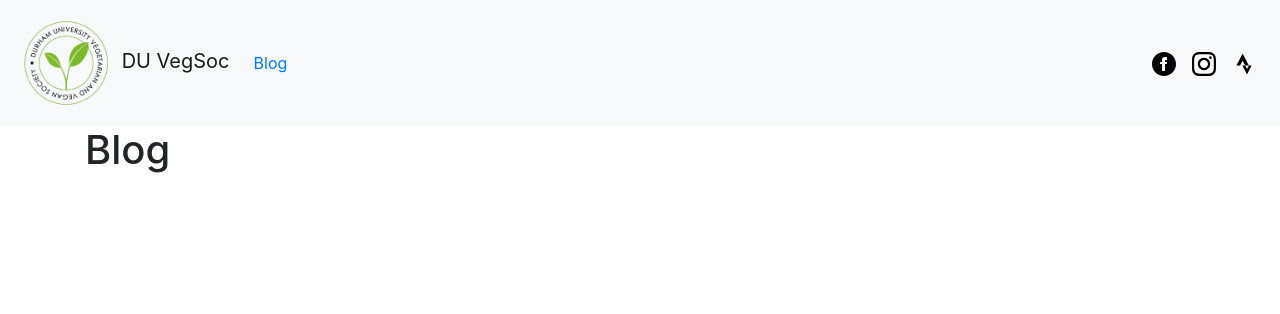
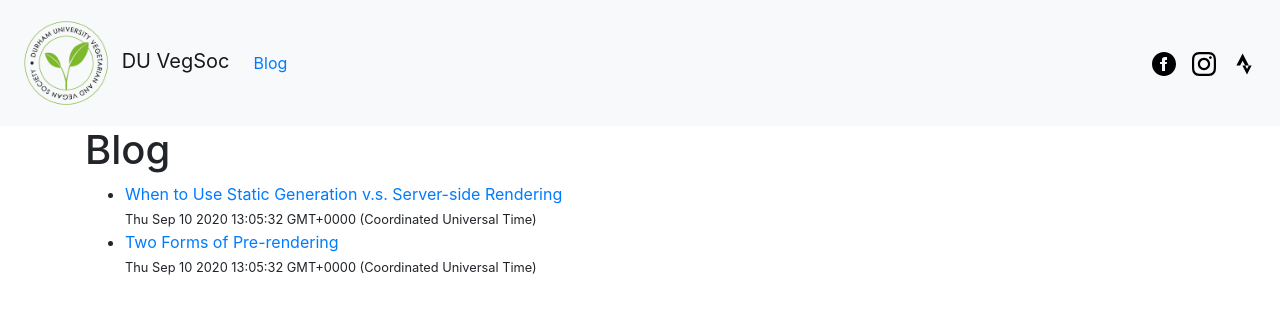
Before and after one commit to Ryan-16/duvegsoc_website, a Next.js app: page /blog in a window 1280 px wide. Shown: the top 314 px of the page. Built offline with nearby package versions, Linux system fonts and the light colour scheme.

Commit message:
Basic blog working with examples

```diff
--- /dev/null
+++ b/components/date.js
@@ -0,0 +1,6 @@
+import { parseISO, format } from 'date-fns'
+
+export default function Date({ dateString }) {
+  const date = parseISO(dateString)
+  return <time dateTime={dateString}>{format(date, 'LLLL d, yyyy')}</time>
+}
--- /dev/null
+++ b/lib/posts.js
@@ -0,0 +1,83 @@
+import fs from 'fs'
+import path from 'path'
+import matter from 'gray-matter'
+import remark from 'remark'
+import html from 'remark-html'
+
+const postsDirectory = path.join(process.cwd(), 'posts')
+
+export function getSortedPostsData() {
+  // Get file names under /posts
+  const fileNames = fs.readdirSync(postsDirectory)
+  const allPostsData = fileNames.map(fileName => {
+    // Remove ".md" from file name to get id
+    const id = fileName.replace(/\.md$/, '')
+
+    // Read markdown file as string
+    const fullPath = path.join(postsDirectory, fileName)
+    const fileContents = fs.readFileSync(fullPath, 'utf8')
+
+    // Use gray-matter to parse the post metadata section
+    const matterResult = matter(fileContents)
+
+    // Combine the data with the id
+    return {
+      id,
+      ...matterResult.data
+    }
+  })
+  // Sort posts by date
+  return allPostsData.sort((a, b) => {
+    if (a.date < b.date) {
+      return 1
+    } else {
+      return -1
+    }
+  })
+}
+
+export function getAllPostIds() {
+  const fileNames = fs.readdirSync(postsDirectory)
+
+  // Returns an array that looks like this:
+  // [
+  //   {
+  //     params: {
+  //       id: 'ssg-ssr'
+  //     }
+  //   },
+  //   {
+  //     params: {
+  //       id: 'pre-rendering'
+  //     }
+  //   }
+  // ]
+  return fileNames.map(fileName => {
+    return {
+      params: {
+        id: fileName.replace(/\.md$/, '')
+      }
+    }
+  })
+}
+
+export async function getPostData(id) {
+  const fullPath = path.join(postsDirectory, `${id}.md`)
+  const fileContents = fs.readFileSync(fullPath, 'utf8')
+
+  // Use gray-matter to parse the post metadata section
+  const matterResult = matter(fileContents)
+
+  // Use remark to convert markdown into HTML string
+  const processedContent = await remark()
+    .use(html)
+    .process(matterResult.content)
+  const contentHtml = processedContent.toString()
+
+  // Combine the data with the id and contentHtml
+  return {
+    id,
+    contentHtml,
+    ...matterResult.data
+  }
+}
--- a/package.json
+++ b/package.json
@@ -9,9 +9,13 @@
   },
   "dependencies": {
     "bootstrap": "^4.5.2",
+    "date-fns": "^2.16.1",
+    "gray-matter": "^4.0.2",
     "next": "9.5.3",
     "react": "16.13.1",
     "react-bootstrap": "^1.3.0",
-    "react-dom": "16.13.1"
+    "react-dom": "16.13.1",
+    "remark": "^12.0.1",
+    "remark-html": "^12.0.0"
   }
 }
--- a/pages/blog.js
+++ b/pages/blog.js
@@ -1,14 +1,44 @@
 import Layout from '../components/layout.js'
-import { Card, Carousel, Container } from 'react-bootstrap'
+import { Container } from 'react-bootstrap'
+import Head from 'next/head'
+import { getSortedPostsData } from '../lib/posts'
+import Link from 'next/link'
 
-export default function Blog() {
+export default function Blog({ allPostsData }) {
   return (
     <div>
       <Layout>
+        <Head>
+          <title>DUVegSoc - Blog</title>
+        </Head>
         <Container>
           <h1>Blog</h1>
+          <section>
+          <ul>
+            {allPostsData.map(({ id, date, title }) => (
+            <li key={id}>
+              <Link href="/posts/[id]" as={`/posts/${id}`}>
+                <a>{title}</a>
+              </Link>
+              <br />
+              <small>
+                <Date dateString={date} />
+              </small>
+            </li>
+          ))}
+          </ul>
+        </section>
         </Container>
       </Layout>
     </div>
   )
 }
+
+export async function getStaticProps() {
+  const allPostsData = getSortedPostsData()
+  return {
+    props: {
+      allPostsData
+    }
+  }
+}
--- /dev/null
+++ b/posts/pre-rendering.md
@@ -0,0 +1,11 @@
+---
+title: 'Two Forms of Pre-rendering'
+date: '2020-01-01'
+---
+
+Next.js has two forms of pre-rendering: **Static Generation** and **Server-side Rendering**. The difference is in **when** it generates the HTML for a page.
+
+- **Static Generation** is the pre-rendering method that generates the HTML at **build time**. The pre-rendered HTML is then _reused_ on each request.
+- **Server-side Rendering** is the pre-rendering method that generates the HTML on **each request**.
+
+Importantly, Next.js lets you **choose** which pre-rendering form to use for each page. You can create a "hybrid" Next.js app by using Static Generation for most pages and using Server-side Rendering for others.
--- /dev/null
+++ b/posts/ssg-ssr.md
@@ -0,0 +1,19 @@
+---
+title: 'When to Use Static Generation v.s. Server-side Rendering'
+date: '2020-01-02'
+---
+
+We recommend using **Static Generation** (with and without data) whenever possible because your page can be built once and served by CDN, which makes it much faster than having a server render the page on every request.
+
+You can use Static Generation for many types of pages, including:
+
+- Marketing pages
+- Blog posts
+- E-commerce product listings
+- Help and documentation
+
+You should ask yourself: "Can I pre-render this page **ahead** of a user's request?" If the answer is yes, then you should choose Static Generation.
+
+On the other hand, Static Generation is **not** a good idea if you cannot pre-render a page ahead of a user's request. Maybe your page shows frequently updated data, and the page content changes on every request.
+
+In that case, you can use **Server-Side Rendering**. It will be slower, but the pre-rendered page will always be up-to-date. Or you can skip pre-rendering and use client-side JavaScript to populate data.
```
Also changed, not shown: pages/index.js (+8 -4 lines), pages/posts/[id].js (added, +43 -0 lines), 1 other file (tests, documents, lock files or other folders).
